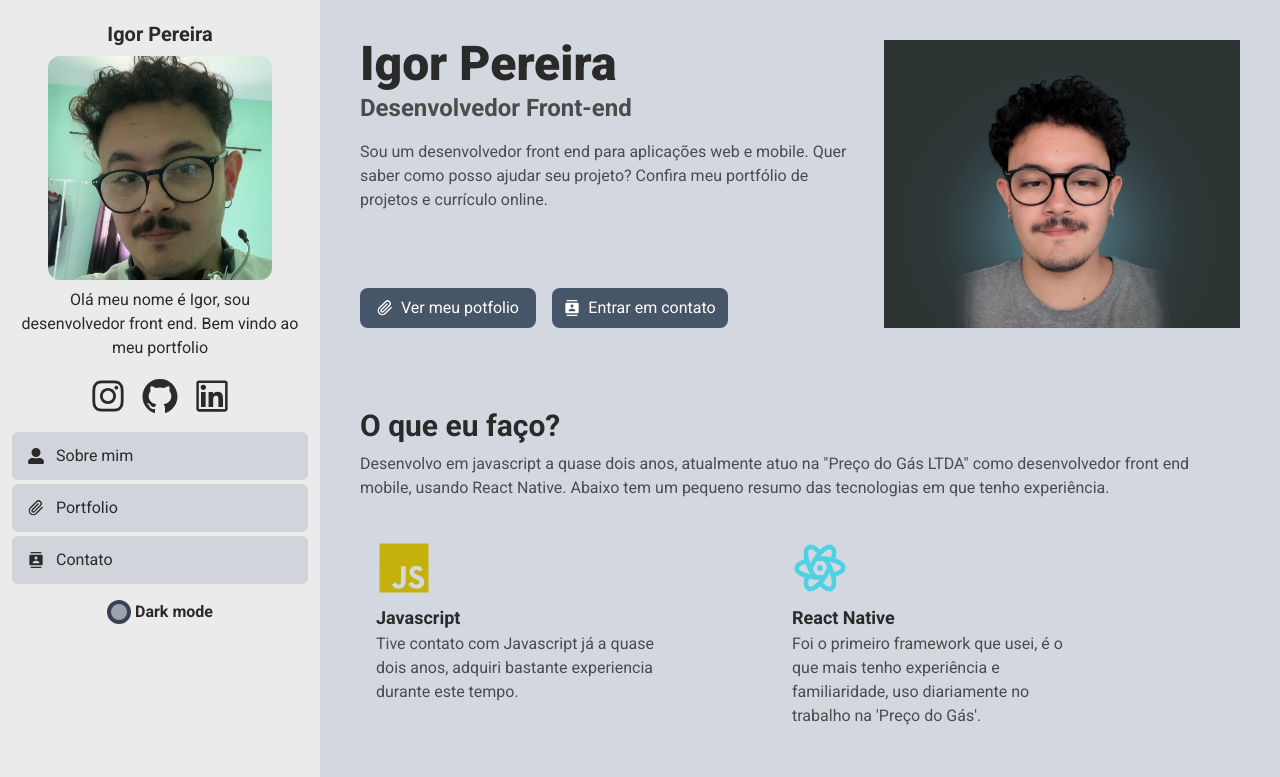
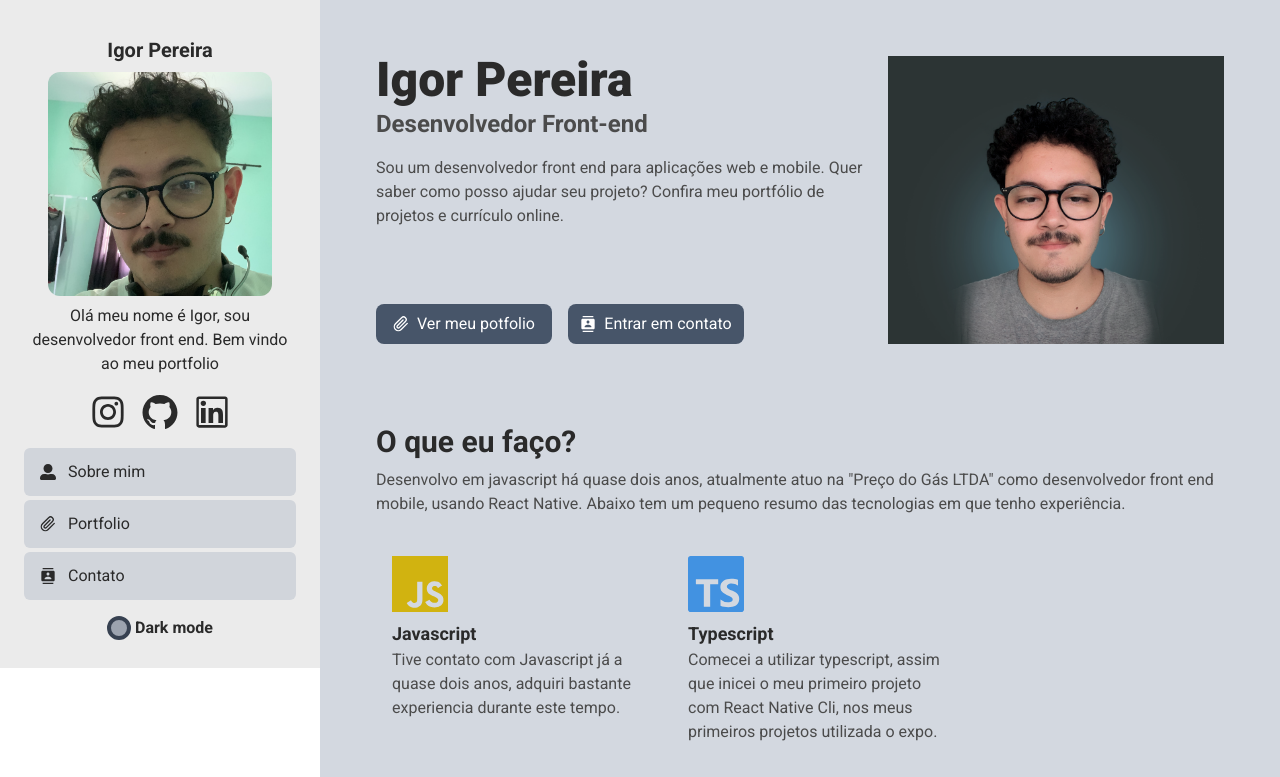
Before and after one commit to igorgbp/portfolio, a React (Vite) app: page / in a window 1280 px wide. Shown: the top 777 px of the page. Built offline with nearby package versions, Linux system fonts and the light colour scheme.

Commit message:
antes da aula

```diff
--- a/src/App.jsx
+++ b/src/App.jsx
@@ -20,17 +20,18 @@ function App() {
   return (
     <ThemeProvider theme={currentTheme}>
       <div class="flex min-h-screen overflow-x-hidden ">
-        <div
-          class="w-1/3 sm:block hidden  "
-          style={{ backgroundColor: currentTheme.primary }}
+        <aside
+          class="fixed w-80  transition-transform -translate-x-full md:translate-x-0"
+          aria-label="Sidebar"
         >
-          <Leftbar class="" />
-        </div>
-        <div
-          class="w-full"
-          style={{ backgroundColor: currentTheme.contentPrimary }}
-        >
-          <Content />
+          <div class="h-full px-3 py-4 overflow-y-auto bg-gray-50 dark:bg-gray-800" style={{backgroundColor:currentTheme.primary}}>
+            <Leftbar class="" />
+          </div>
+        </aside>
+        <div class=" md:ml-80">
+          <div class="p-4  border-gray-200  dark:border-gray-700"style={{backgroundColor:currentTheme.contentPrimary}}>
+            <Content />
+          </div>
         </div>
       </div>
     </ThemeProvider>
--- /dev/null
+++ b/src/components/Icon.jsx
@@ -0,0 +1,25 @@
+import { FaReact, FaAngular, FaHtml5, FaCss3Alt } from "react-icons/fa";
+import { SiTailwindcss } from "react-icons/si";
+
+import { SiTypescript, SiJavascript,SiReactquery } from "react-icons/si";
+
+export default function Icon({item}){
+    switch (item.name) {
+        case "React":
+          return <FaReact class="w-14 h-14" color="#66BEDB" />;
+        case "Angular":
+          return <FaAngular class="w-14 h-14" color="#c44343" />;
+        case "HTML":
+          return <FaHtml5 class="w-14 h-14" color="#eca41d" />;
+        case "CSS":
+          return <FaCss3Alt class="w-14 h-14" color="#4775f7" />;
+        case "Tailwind":
+          return <SiTailwindcss class="w-14 h-14" color="#33b3c4" />;
+        case "React Native":
+          return <SiReactquery class="w-14 h-14" color="#4fd1e2" />;
+        case "Javascript":
+          return <SiJavascript class="w-14 h-14" color="#d1b310" />;
+          case "Typescript":
+            return <SiTypescript class="w-14 h-14" color="#4292e1" />
+      }
+}
--- a/src/context/geral/geralContext.jsx
+++ b/src/context/geral/geralContext.jsx
@@ -9,9 +9,52 @@ export const GeralProvider = ({ children }) => {
   const updateDarkMode = () => {
     setIsDarkMode(!isDarkMode);
   };
+  const skills = [
+    {
+      name: "Javascript",
+      description:
+        "Tive contato com Javascript já a quase dois anos, adquiri bastante experiencia durante este tempo.",
+    },
+    {
+      name: "Typescript",
+      description:
+        "Comecei a utilizar typescript, assim que inicei o meu primeiro projeto com React Native Cli, nos meus primeiros projetos utilizada o expo.",
+    },
+    {
+      name: "React Native",
+      description:
+        "Foi o primeiro framework que usei, é o que mais tenho experiência e familiaridade, uso diariamente no trabalho na 'Preço do Gás'.",
+    },
+    {
+      name: "Angular",
+      description:
+        "Tive vontade de aprender por causa do trabalho, mas depois procurei independente disto, agora estou desenolvendo um pojeto afim de aumentar o conhecimento nesta tecnologia.",
+    },
+    {
+      name: "Tailwind",
+      description:
+        "Tive o primeiro contato a não muito tempo, mas me adaptei rapidamente e uso em quase todos os meus projetos, inclusive neste Portfólio.",
+    },
+    {
+      name: "React",
+      description:
+        "Comecei a aprender devido a uma demanda no trabalho, gostei do framework e estou utilizando em projetos pessoais e projetos da faculdade.",
+    },
+
+    {
+      name: "HTML",
+      description:
+        "Tive contato ao mesmo tempo que com Javascript e CSS, rapidamente entendi os conceitos por trás.",
+    },
+    {
+      name: "CSS",
+      description:
+        "Assim como o HTML comecei a usar junto do Javascript, e como tempo fui evoluindo cada vez mais.",
+    },
+  ];
 
   return (
-    <GeralContext.Provider value={{ isDarkMode, updateDarkMode, currentOption, setCurrentOption }}>
+    <GeralContext.Provider value={{ isDarkMode, updateDarkMode, currentOption, setCurrentOption, skills }}>
       {children}
     </GeralContext.Provider>
   );
--- a/src/screens/ContentScreens/AboutMe.jsx
+++ b/src/screens/ContentScreens/AboutMe.jsx
@@ -2,74 +2,20 @@ import React from "react";
 import { useContext } from "react";
 import { ThemeContext } from "../../context/theme/themeContext";
 import aboutMePic from "../../assets/igor.png";
-import { FaReact, FaAngular, FaHtml5, FaCss3Alt } from "react-icons/fa";
-import { SiTailwindcss } from "react-icons/si";
-import { TbBrandReactNative, TbBrandJavascript } from "react-icons/tb";
-import { IoLogoJavascript } from "react-icons/io5";
-import {MdContacts} from 'react-icons/md'
+
+import { MdContacts } from "react-icons/md";
 import { FiPaperclip } from "react-icons/fi";
-
 import { GeralContext } from "../../context/geral/geralContext";
+import Icon from "../../components/Icon";
 
 const AboutMe = () => {
-  const {setCurrentOption} = useContext(GeralContext)
+  const { setCurrentOption, skills } = useContext(GeralContext);
   const theme = useContext(ThemeContext);
   console.log(theme);
-  const skills = [
-    {
-      name: "Javascript",
-      description:
-        "Tive contato com Javascript já a quase dois anos, adquiri bastante experiencia durante este tempo.",
-    },
-    {
-      name: "React Native",
-      description: "Foi o primeiro framework que usei, é o que mais tenho experiência e familiaridade, uso diariamente no trabalho na 'Preço do Gás'.",
-    },
-    {
-      name: "Angular",
-      description: "Tive vontade de aprender por causa do trabalho, mas depois procurei independente disto, agora estou desenolvendo um pojeto afim de aumentar o conhecimento nesta tecnologia.",
-    },
-    {
-      name: "Tailwind",
-      description: "Tive o primeiro contato a não muito tempo, mas me adaptei rapidamente e uso em quase todos os meus projetos, inclusive neste Portfólio.",
-    },
-    {
-      name: "React",
-      description: "Comecei a aprender devido a uma demanda no trabalho, gostei do framework e estou utilizando em projetos pessoais e projetos da faculdade.",
-    },
-
-    {
-      name: "HTML",
-      description: "Tive contato ao mesmo tempo que com Javascript e CSS, rapidamente entendi os conceitos por trás.",
-    },
-    {
-      name: "CSS",
-      description: "Assim como o HTML comecei a usar junto do Javascript, e como tempo fui evoluindo cada vez mais.",
-    },
-  ];
-  const Icon = ({ item }) => {
-    // return <FaReact class="w-10 h-10" color='#66BEDB'/>
-    switch (item.name) {
-      case "React":
-        return <FaReact class="w-14 h-14" color="#66BEDB" />;
-      case "Angular":
-        return <FaAngular class="w-14 h-14" color="#c44343" />;
-      case "HTML":
-        return <FaHtml5 class="w-14 h-14" color="#eca41d" />;
-      case "CSS":
-        return <FaCss3Alt class="w-14 h-14" color="#4775f7" />;
-      case "Tailwind":
-        return <SiTailwindcss class="w-14 h-14" color="#33b3c4" />;
-      case "React Native":
-        return <TbBrandReactNative class="w-14 h-14" color="#4fd1e2" />;
-      case "Javascript":
-        return <IoLogoJavascript class="w-14 h-14" color="#c4b10b" />;
-    }
-  };
 
   const Item = ({ item }) => {
     return (
-      <div class="w-80  rounded-md   flex flex-col p-4  mt-4">
+      <div class="w-72  rounded-md   flex flex-col p-4  mt-4">
         <Icon item={item} />
         <p class="mt-2 text-lg font-bold" style={{ color: theme.text }}>
           {item.name}
@@ -100,15 +46,24 @@ const AboutMe = () => {
           </div>
 
           <div class="flex space-x-4 ">
-            <button class="p-2  rounded-lg w-44 bg-slate-600 hover:bg-gray-700  hover:font-bold flex items-center justify-center"
-            onClick={()=>setCurrentOption(2)}>
-              <FiPaperclip color={'white'}/>
-              <p class="ml-2" style={{ color: "#FFF" }}>Ver meu potfolio</p>
+            <button
+              class="p-2  rounded-lg w-44 bg-slate-600 hover:bg-gray-700  hover:font-bold flex items-center justify-center"
+              onClick={() => setCurrentOption(2)}
+            >
+              <FiPaperclip color={"white"} />
+              <p class="ml-2" style={{ color: "#FFF" }}>
+                Ver meu potfolio
+              </p>
             </button>
-            <button class="p-2  rounded-lg w-44 bg-slate-600 hover:bg-gray-700  hover:font-bold flex items-center justify-center"
-            onClick={()=>setCurrentOption(3)}>
-              <MdContacts color={'white'}/>
-              <p class="ml-2" style={{ color: "#FFF" }}> Entrar em contato</p>
+            <button
+              class="p-2  rounded-lg w-44 bg-slate-600 hover:bg-gray-700  hover:font-bold flex items-center justify-center"
+              onClick={() => setCurrentOption(3)}
+            >
+              <MdContacts color={"white"} />
+              <p class="ml-2" style={{ color: "#FFF" }}>
+                {" "}
+                Entrar em contato
+              </p>
             </button>
           </div>
         </div>
@@ -122,7 +77,7 @@ const AboutMe = () => {
           O que eu faço?
         </p>
         <p class="mt-2" style={{ color: theme.textSecondary }}>
-          Desenvolvo em javascript a quase dois anos, atualmente atuo na "Preço
+          Desenvolvo em javascript há quase dois anos, atualmente atuo na "Preço
           do Gás LTDA" como desenvolvedor front end mobile, usando React Native.
           Abaixo tem um pequeno resumo das tecnologias em que tenho experiência.
         </p>
@@ -133,10 +88,10 @@ const AboutMe = () => {
         })}
       </div> */}
       <div class="mt-2">
-        <ul class="flex   flex-wrap h-full justify-start ">
+        <ul class=" flex flex-wrap  h-full justify-start gap-2">
           {skills.map((item) => {
             return (
-              <li class="mr-24">
+              <li >
                 <Item item={item} />
               </li>
             );
--- a/src/screens/ContentScreens/Portifolio.jsx
+++ b/src/screens/ContentScreens/Portifolio.jsx
@@ -12,8 +12,8 @@ const Portifolio = () => {
   const projs = [
     {
       name: "Reminder",
-      pic: '../../assets/clube1.png',
-      link: Image,
+      pic: Image,
+      link: 'açslkdfj',
       tec: "Javascript, React Native e Firebase",
       description:
         "Foi o primeiro projeto que desenvolvi em Javascript, e consequentemente o primerio em React Native, me ajudou muito a entender alguns conceitos e a me familiarizar com npm, componentização, hooks, e muito mais. Utilizei o firebase como banco para o projeto.",
@@ -46,7 +46,7 @@ const Portifolio = () => {
           {item.name}
         </p>
         <p style={{ color: theme.textSecondary }}> {item.description}</p>
-        <img src={item.link} class="h-96 w-full object-cover rounded-lg mt-2"></img>
+        <img src={item.pic} class="h-96 w-full object-cover rounded-lg mt-2"></img>
         <p class="mt-2" style={{ color: theme.textSecondary }}>
           Tecnologias utilizadas:{" "}
           <span class="" style={{ color: theme.text }}>
--- a/src/screens/LeftBar.jsx
+++ b/src/screens/LeftBar.jsx
@@ -92,7 +92,7 @@ const Leftbar = () => {
         portfolio
       </p>
       {/* <hr class="mt-2 w-full" style={{ borderColor: currentTheme.text }}></hr> */}
-      <ul class="flex mx-2 items-center mt-2 space-x-1 justify-center h-14">
+                <ul class="flex mx-2 items-center mt-2 space-x-1 justify-center h-14">
         {links.map((link) => {
           return (
             <li
@@ -130,7 +130,7 @@ const Leftbar = () => {
           checked={isDarkMode}
           onChange={updateDarkMode}
           className={`toggle-checkbox   w-6 h-6 rounded-full ${
-            isDarkMode ? "bg-gray-400" : "bg-gray-800"
+            isDarkMode ? "bg-gray-400 hover:bg-gray-800" : "bg-gray-800 hover:bg-gray-400"
           } border-4 border-gray-700 appearance-none cursor-pointer`}
         />
         <p style={{ color: currentTheme.text }} class="font-semibold">
```
